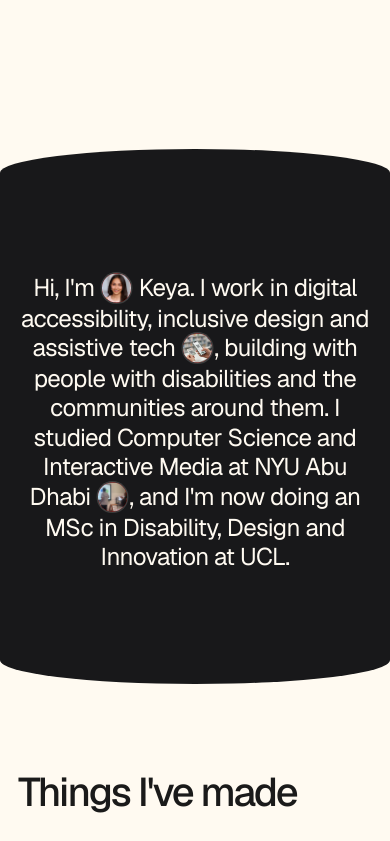
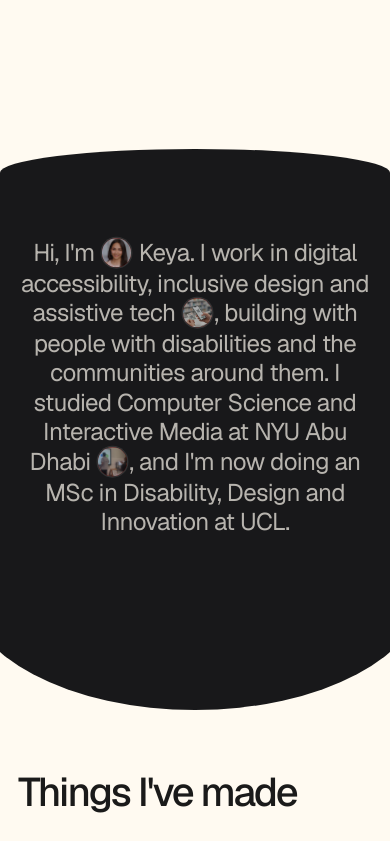
Before and after one commit to keys19/portfolio, a plain HTML site: page index.html in a window 390 px wide. Shown: the part 553-1394 px from the top of the page. Drawn offline with nearby package versions, Linux system fonts and the light colour scheme.

Commit message:
animation fix

```diff
--- a/index.html
+++ b/index.html
@@ -16,7 +16,7 @@
 <meta property="og:image:width" content="1200">
 <meta property="og:image:height" content="630">
 <meta property="og:image:alt" content="Keya Shah, accessibility designer and engineer. Headline: I design things that work for everyone.">
-<meta property="og:title" content="Keya Shah · Accessibility designer and engineer">
+<meta property="og:title" content="Keya Shah">
 <meta property="og:description" content="Digital accessibility, inclusive design and assistive technology. HCI research and full-stack development.">
 <meta name="twitter:card" content="summary_large_image">
 <meta name="twitter:image" content="https://keys19.github.io/portfolio/assets/og-image.png">
@@ -154,8 +154,13 @@ p{margin:0;text-wrap:pretty}
 #about{transform:translateY(calc((1 - var(--k)) * 60px));transition:none}
 .dark>*{position:relative;z-index:1}
 #about{border-radius:0}
-#about::after{content:"";position:absolute;left:0;right:0;bottom:-90px;height:180px;background:inherit;border-radius:0 0 50% 50% / 0 0 30% 30%;pointer-events:none}
+#about{--e:0}
+/* bottom arc: mirrors the top arc, growing wider and deeper as the section scrolls out (--e goes 0 to 1) */
+#about::after{content:"";position:absolute;left:calc(var(--e) * -10%);right:calc(var(--e) * -10%);bottom:calc(-90px - var(--e) * 70px);height:calc(180px + var(--e) * 140px);background:inherit;border-radius:0 0 50% 50% / 0 0 calc(30% + var(--e) * 70%) calc(30% + var(--e) * 70%);pointer-events:none}
+#about .about-text{transform:translateY(calc(var(--e) * -40px));opacity:calc(1 - var(--e) * .35)}
 #about + .sec{padding-top:calc(clamp(80px,10vw,140px) + 60px)}
+/* the work section fades and rises in as About scrolls away (mirror of the hero fading out). --w goes 0 to 1; visual only, screen readers are unaffected */
+#work>.wrap{opacity:calc(.12 + var(--w,1) * .88);transform:translateY(calc((1 - var(--w,1)) * 48px))}
 .center{text-align:center}
 .about-text{max-width:1180px;margin:28px auto 0;font-size:clamp(26px,3.6vw,56px);font-weight:400;line-height:1.16;letter-spacing:-.03em;text-align:center}
 .about-text .w{color:var(--dark-dim);transition:color .6s var(--ease)}
@@ -420,7 +425,7 @@ dialog.modal::backdrop{background:rgba(10,10,12,.62);backdrop-filter:blur(8px);-
   .m-gallery{grid-template-columns:1fr}
   .rows li{grid-template-columns:1fr}
   .dark::before{top:-40px;height:80px}
-  #about::after{bottom:-40px;height:80px}
+  #about::after{bottom:calc(-40px - var(--e) * 30px);height:calc(80px + var(--e) * 60px)}
   #about + .sec{padding-top:110px}
   .dark{padding:84px 0 72px}
   #about{transform:none}
@@ -779,6 +784,7 @@ const SHORT={crysterrical:'Cryst[ERR]ical',blog:'I loved modern tech until I saw
     let t=0;track.addEventListener('scroll',()=>{if(!t)t=requestAnimationFrame(()=>{t=0;update()})},{passive:true});
     return update});
   const updateCars=()=>cars.forEach(f=>f());
+  document.getElementById('work').addEventListener('focusin',()=>document.getElementById('work').style.setProperty('--w',1));
   addEventListener('resize',updateCars);updateCars();if(document.fonts&&document.fonts.ready)document.fonts.ready.then(updateCars);
 
   // ---- filter bar
@@ -891,7 +897,7 @@ const SHORT={crysterrical:'Cryst[ERR]ical',blog:'I loved modern tech until I saw
   // ---- scroll-driven: arcs, progress, hero parallax, nav hide/show
   const darks=[...document.querySelectorAll('.dark')],prog=document.getElementById('prog'),heroIn=document.querySelector('.hero .wrap');
   let lastY=scrollY,ticking=false;
-  function arcs(){if(reduce){darks.forEach(d=>d.style.setProperty('--k',1));return}darks.forEach(d=>{const r=d.getBoundingClientRect();const k=Math.max(0,Math.min(1,(innerHeight-r.top)/(innerHeight*.9)));d.style.setProperty('--k',k.toFixed(3))})}
+  function arcs(){if(reduce){darks.forEach(d=>d.style.setProperty('--k',1));return}darks.forEach(d=>{const r=d.getBoundingClientRect();const k=Math.max(0,Math.min(1,(innerHeight-r.top)/(innerHeight*.9)));d.style.setProperty('--k',k.toFixed(3))});const ab=document.getElementById('about').getBoundingClientRect();const e=Math.max(0,Math.min(1,(innerHeight*.75-ab.bottom)/(innerHeight*.7)));document.getElementById('about').style.setProperty('--e',e.toFixed(3));const w=Math.min(1,e/.85);document.getElementById('work').style.setProperty('--w',(1-Math.pow(1-w,2)).toFixed(3))}
   function frame(){ticking=false;const y=scrollY;
     spy();light();arcs();
     const max=document.documentElement.scrollHeight-innerHeight;prog.style.setProperty('--p',max>0?(y/max).toFixed(4):0);
```
